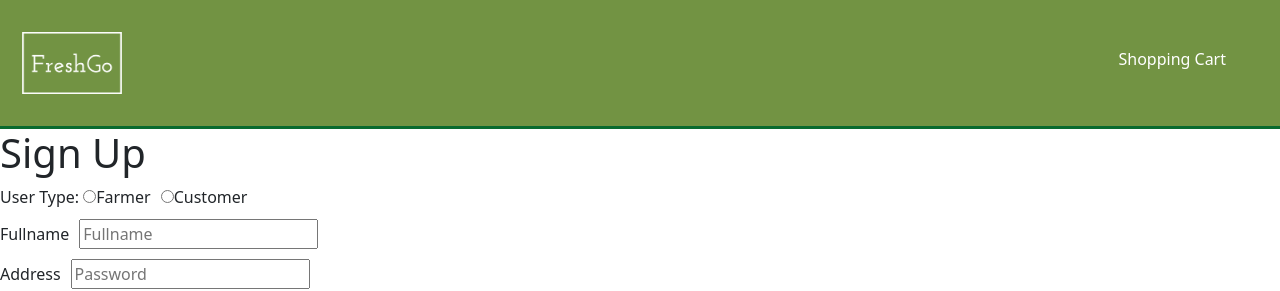
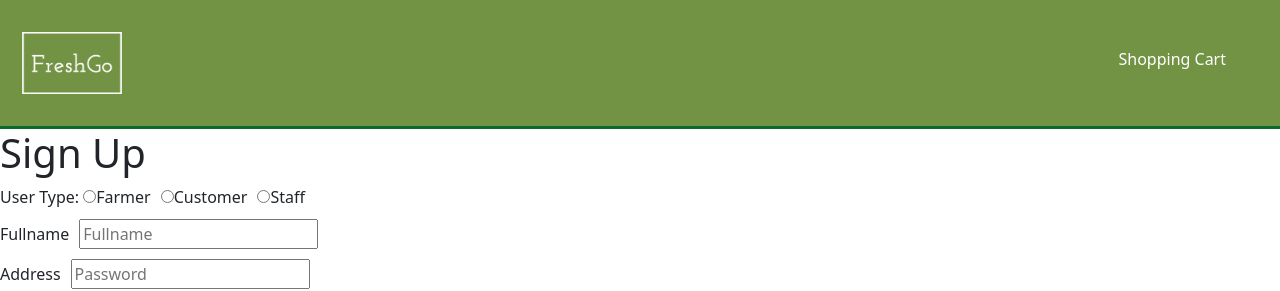
Before and after one commit to tanyipeng834/FreshGO, a Vue app in the folder client/: page /MoreInfo in a window 1280 px wide. Shown: the top 291 px of the page. Built offline with nearby package versions, Linux system fonts and the light colour scheme.

Commit message:
moreinfo

```diff
--- a/client/src/views/MoreInfo.vue
+++ b/client/src/views/MoreInfo.vue
@@ -5,7 +5,9 @@
             User Type: <input type="radio" id="Farmer" name="usertype" v-model="input.usertype" value="Farmer">
             <label for='Farmer'>Farmer</label>
             <input type="radio" id="Customer" name="usertype" v-model="input.usertype" value="Customer">
-            <label for='Customer'>Customer</label>
+            <label for='staff'>Customer</label>
+            <input type="radio" id="staff" name="usertype" v-model="input.usertype" value="Customer">
+            <label for='staff'>Staff</label>
         </div>
         <div class="form-inputs">
             <label for="name">Fullname</label>
```
